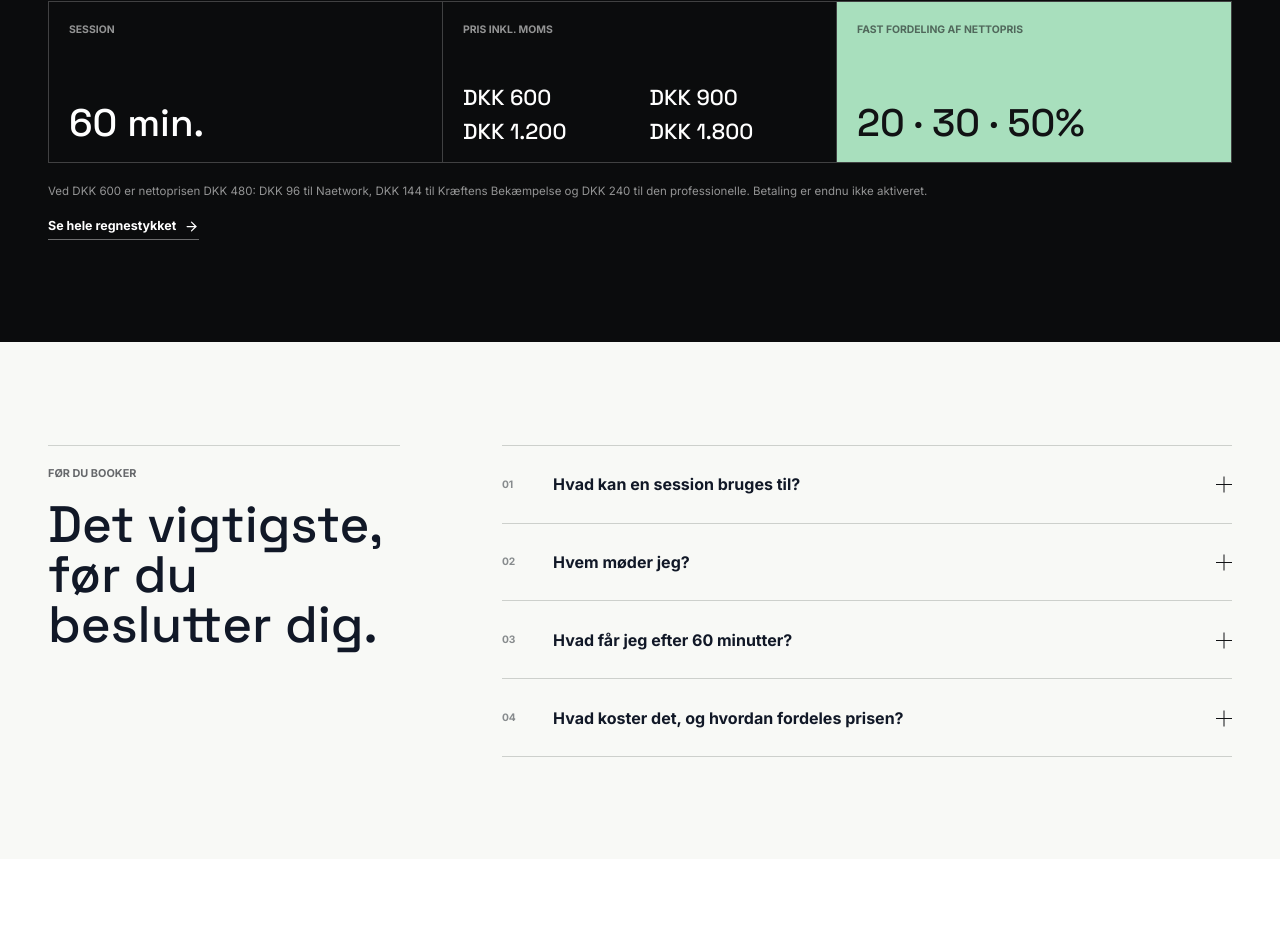
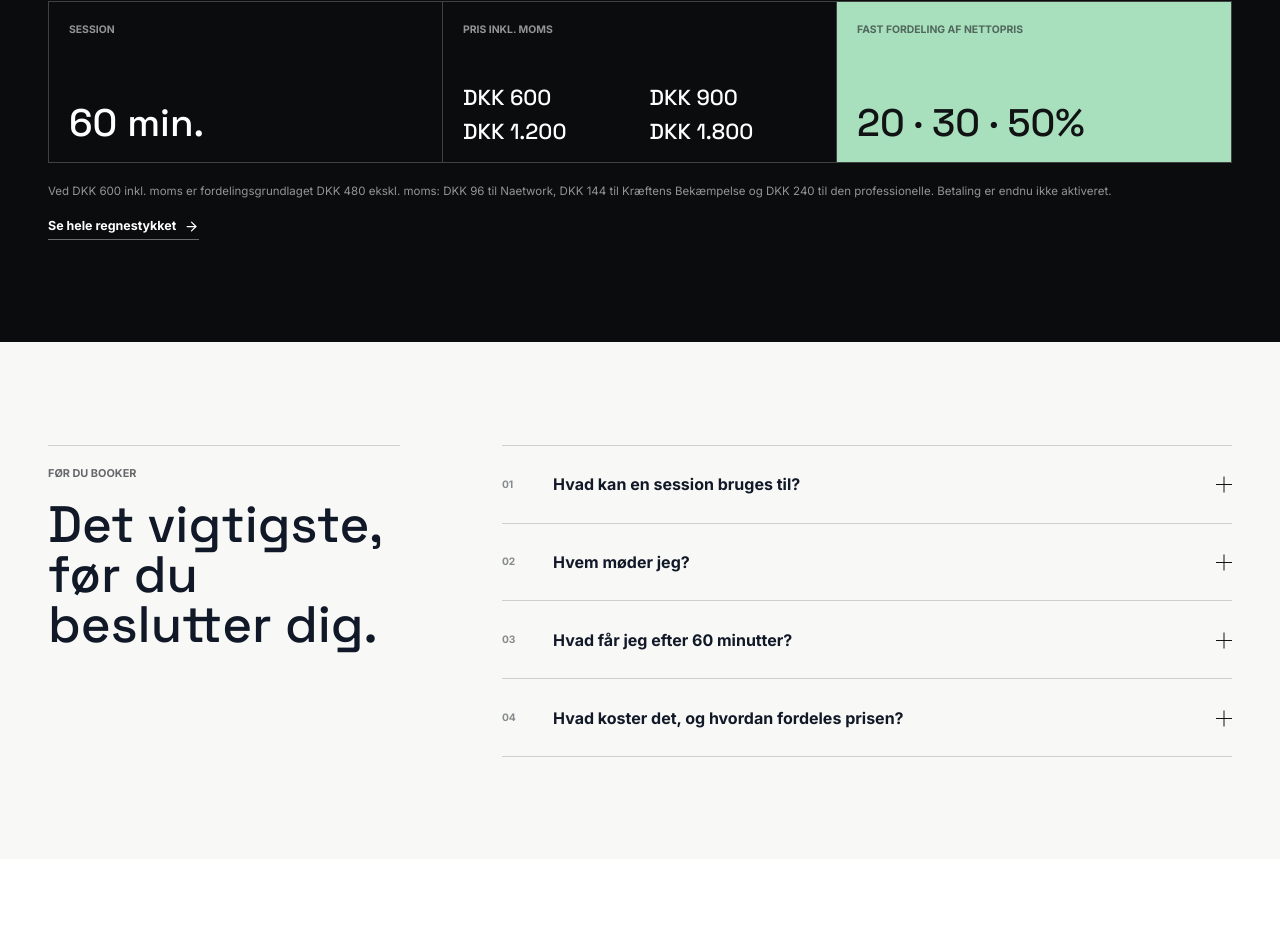
Before and after one commit to mikkelstreet-png/Naetwork, a Next.js app: page / in a window 1280 px wide. Shown: the part 4401-5353 px from the top of the page. Built offline with nearby package versions, Linux system fonts and the light colour scheme; no server answers.

Commit message:
Clarify VAT basis in pricing copy

```diff
--- a/components/HomeContent.tsx
+++ b/components/HomeContent.tsx
@@ -173,7 +173,7 @@ export function HomeContent() {
             </div>
           </div>
           <p className="pricing-disclosure">
-            {isDa ? 'Ved DKK 600 er nettoprisen DKK 480: DKK 96 til Naetwork, DKK 144 til Kræftens Bekæmpelse og DKK 240 til den professionelle. Betaling er endnu ikke aktiveret.' : 'At DKK 600, the net price is DKK 480: DKK 96 to Naetwork, DKK 144 to Kræftens Bekæmpelse and DKK 240 to the professional. Payments are not yet enabled.'}
+            {isDa ? 'Ved DKK 600 inkl. moms er fordelingsgrundlaget DKK 480 ekskl. moms: DKK 96 til Naetwork, DKK 144 til Kræftens Bekæmpelse og DKK 240 til den professionelle. Betaling er endnu ikke aktiveret.' : 'At DKK 600 incl. VAT, the distribution basis is DKK 480 excl. VAT: DKK 96 to Naetwork, DKK 144 to Kræftens Bekæmpelse and DKK 240 to the professional. Payments are not yet enabled.'}
           </p>
           <Link href="/impact" className="access-hero__text-link home-price-link">
             {isDa ? 'Se hele regnestykket' : 'See the full calculation'}
```
